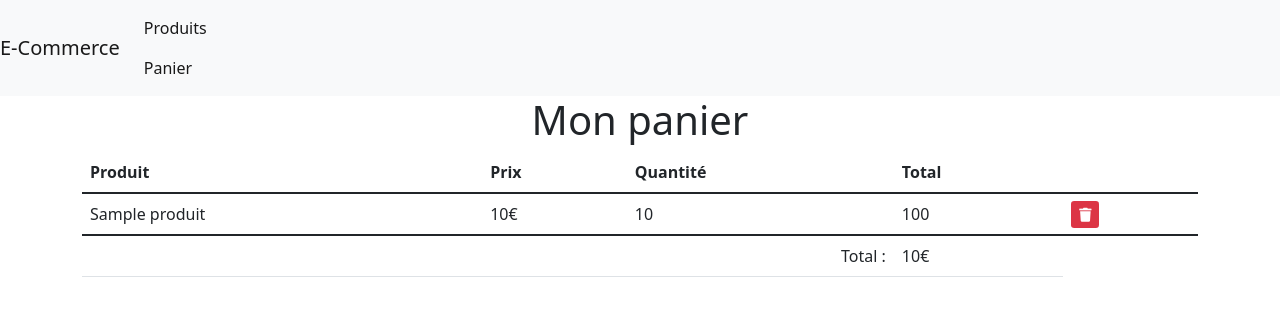
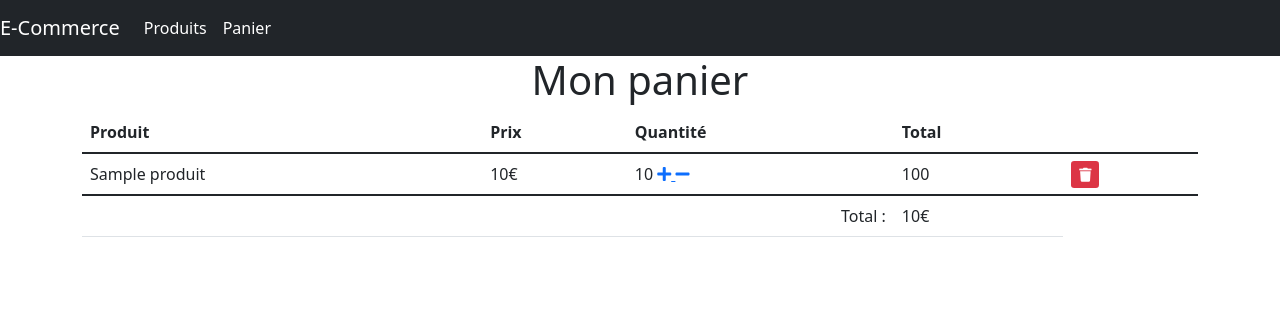
Before and after one commit to Tadayoshi123/E-Commerce-Symfony, a Symfony app: template templates/panier/index.html.twig in a window 1280 px wide. Shown: the top 316 px of the page. Run offline with Twig, Linux system fonts and the light colour scheme; the template is opened without the code that fills it: most values are stand-ins (such as "Sample title", 1, 10 or a date in 2020); some libraries are stand-ins or nearby versions.

Commit message:
Panier pas fini + Navbar changé

```diff
--- a/templates/base.html.twig
+++ b/templates/base.html.twig
@@ -18,7 +18,7 @@
 		{% endblock %}
 	</head>
 	<body>
-		<nav class="navbar navbar-expand-lg navbar-light bg-light">
+		<nav class="navbar navbar-expand-lg navbar-dark bg-dark">
 			<a class="navbar-brand" href="#">E-Commerce</a>
 			<button class="navbar-toggler" type="button" data-toggle="collapse" data-target="#navbarSupportedContent" aria-controls="navbarSupportedContent" aria-expanded="false" aria-label="Toggle navigation">
 				<span class="navbar-toggler-icon"></span>
@@ -28,15 +28,18 @@
 				<ul class="navbar-nav mr-auto">
 					<li class="nav-item">
 						<a class="nav-link active" href="{{ path('app_produit') }}">Produits
+						</a>
+					</li>
+					<li>
 						<a class="nav-link active position-relative" href="{{ path('app_panier') }}">Panier
 
 							{% set nbProduits = app.session.get('qt') %}
 
 							{% if nbProduits > 0 %}
-										<span class="position-absolute top-25 start-100 translate-middle badge rounded-pill bg-danger"> {{ nbProduits }}</span>
+								<span class="position-absolute top-25 start-100 translate-middle badge rounded-pill bg-danger">
+									{{ nbProduits }}</span>
 							{% endif %}
 						</a>
-						</li>
 					</li>
 				</div>
 			</nav>
@@ -44,5 +47,4 @@
 				</div>
 				<script src="https://cdn.jsdelivr.net/npm/bootstrap@5.1.3/dist/js/bootstrap.bundle.min.js" integrity="sha384-ka7Sk0Gln4gmtz2MlQnikT1wXgYsOg+OMhuP+IlRH9sENBO0LRn5q+8nbTov4+1p" crossorigin="anonymous"></script>
 	</body>
-		</body>
 </html>
--- a/templates/panier/index.html.twig
+++ b/templates/panier/index.html.twig
@@ -24,10 +24,17 @@
 					<tr>
 						<td>{{ item.produit.nom }}</td>
 						<td>{{ item.produit.prix }}€</td>
-						<td>{{ item.quantity }}</td>
+						<td>{{ item.quantity }}
+							<a href="{{ path('panier_add', {id : item.produit.id}) }}">
+								<i class="fas fa-plus"></i>
+							</a>
+							<a href="{{ path('panier_remove', {id : item.produit.id}) }}">
+								<i class="fas fa-minus"></i>
+							</a>
+						</td>
 						<td>{{ item.produit.prix * item.quantity }}</td>
 						<td>
-							<a href="{{ path('panier_remove', {id : item.produit.id}) }}" class="btn-sm btn-danger">
+							<a href="{{ path('panier_delete', {id : item.produit.id}) }}" class="btn-sm btn-danger">
 								<i class="fas fa-trash"></i>
 							</a>
 						</td>
```
Also changed, not shown: src/Controller/PanierController.php (+8 -0 lines), src/Service/PanierService.php (+16 -2 lines). Lines whose indentation alone changed are shown as unchanged.
